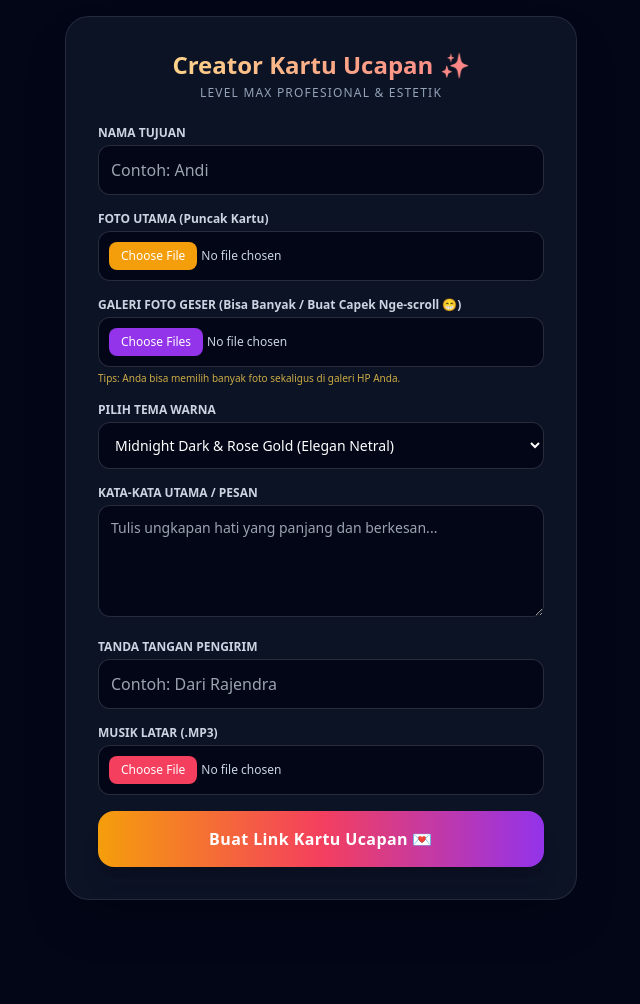
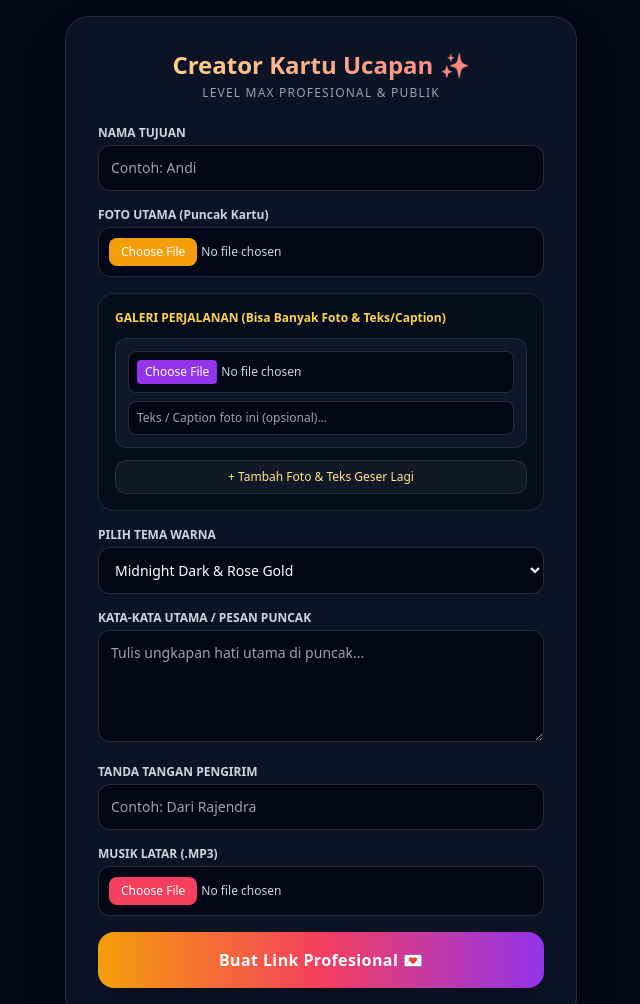
Before and after one commit to Miken025/untuk-mu, a website: page index.html in a window 1280 px wide. Shown: the top 1004 px of the page, without its empty margins (319-959 px from the left). Before the commit the page ends 916 px from the top, so only its background shows below. Drawn offline with nearby package versions, Linux system fonts and the light colour scheme; some packages are replaced by stand-ins of ours; a script that the page names is missing.

Commit message:
Update index.html

```diff
--- a/index.html
+++ b/index.html
@@ -10,12 +10,12 @@
 <body class="bg-slate-950 text-slate-100 flex items-center justify-center min-h-screen p-4 font-sans">
     <div class="bg-slate-900/80 backdrop-blur-xl border border-white/10 p-6 md:p-8 rounded-3xl shadow-2xl w-full max-w-lg">
         <h1 class="text-2xl font-bold text-center mb-1 text-transparent bg-clip-text bg-gradient-to-r from-amber-200 to-rose-400">Creator Kartu Ucapan ✨</h1>
-        <p class="text-center text-slate-400 text-xs mb-6 uppercase tracking-widest">Level Max Profesional & Estetik</p>
+        <p class="text-center text-slate-400 text-xs mb-6 uppercase tracking-widest">Level Max Profesional & Publik</p>
 
         <form id="formUcapan" class="space-y-4">
             <div>
                 <label class="block text-xs font-bold text-slate-300 mb-1">NAMA TUJUAN</label>
-                <input type="text" id="nama" class="w-full bg-slate-950 border border-white/15 rounded-xl p-3 text-white focus:outline-none focus:border-amber-400" placeholder="Contoh: Andi" required>
+                <input type="text" id="nama" class="w-full bg-slate-950 border border-white/15 rounded-xl p-3 text-white focus:outline-none focus:border-amber-400 text-sm" placeholder="Contoh: Andi" required>
             </div>
 
             <div>
@@ -23,30 +23,38 @@
                 <input type="file" id="fotoUtama" accept="image/*" class="w-full bg-slate-950 border border-white/15 rounded-xl p-2.5 text-xs text-slate-300 file:bg-amber-500 file:text-white file:border-0 file:rounded-lg file:px-3 file:py-1.5" required>
             </div>
 
-            <div>
-                <label class="block text-xs font-bold text-slate-300 mb-1">GALERI FOTO GESER (Bisa Banyak / Buat Capek Nge-scroll 😁)</label>
-                <input type="file" id="fotoGaleri" accept="image/*" multiple class="w-full bg-slate-950 border border-white/15 rounded-xl p-2.5 text-xs text-slate-300 file:bg-purple-600 file:text-white file:border-0 file:rounded-lg file:px-3 file:py-1.5">
-                <p class="text-[10px] text-amber-300/80 mt-1">Tips: Anda bisa memilih banyak foto sekaligus di galeri HP Anda.</p>
+            <!-- CONTAINER GALERI FOTO & TEKS PANJANG (BIKIN CAPEK NGE-GESER) -->
+            <div class="bg-slate-950/50 border border-white/10 p-4 rounded-2xl space-y-3">
+                <label class="block text-xs font-bold text-amber-300">GALERI PERJALANAN (Bisa Banyak Foto & Teks/Caption)</label>
+                <div id="wrapperGaleri" class="space-y-3">
+                    <div class="item-galeri bg-slate-900 p-3 rounded-xl border border-white/10 space-y-2">
+                        <input type="file" accept="image/*" class="file-galeri w-full bg-slate-950 border border-white/15 rounded-lg p-2 text-xs text-slate-300 file:bg-purple-600 file:text-white file:border-0 file:rounded file:px-2 file:py-1">
+                        <input type="text" placeholder="Teks / Caption foto ini (opsional)..." class="teks-galeri w-full bg-slate-950 border border-white/15 rounded-lg p-2 text-xs text-white focus:outline-none focus:border-purple-400">
+                    </div>
+                </div>
+                <button type="button" onclick="tambahKotakGaleri()" class="w-full bg-white/5 hover:bg-white/10 border border-white/10 text-xs font-medium py-2 rounded-xl text-amber-200 transition-all">
+                    + Tambah Foto & Teks Geser Lagi
+                </button>
             </div>
 
             <div>
                 <label class="block text-xs font-bold text-slate-300 mb-1">PILIH TEMA WARNA</label>
                 <select id="pilihanTema" class="w-full bg-slate-950 border border-white/15 rounded-xl p-3 text-white focus:outline-none focus:border-amber-400 text-sm">
-                    <option value="midnight">Midnight Dark & Rose Gold (Elegan Netral)</option>
-                    <option value="emerald">Royal Emerald & Gold (Mewah & Maskulin)</option>
-                    <option value="sunset">Sunset Orange & Deep Purple (Romantis Hangat)</option>
-                    <option value="crimson">Crimson Red & Dark (Super Romantis)</option>
+                    <option value="midnight">Midnight Dark & Rose Gold</option>
+                    <option value="emerald">Royal Emerald & Gold</option>
+                    <option value="sunset">Sunset Orange & Deep Purple</option>
+                    <option value="crimson">Crimson Red & Dark</option>
                 </select>
             </div>
 
             <div>
-                <label class="block text-xs font-bold text-slate-300 mb-1">KATA-KATA UTAMA / PESAN</label>
-                <textarea id="pesan" class="w-full bg-slate-950 border border-white/15 rounded-xl p-3 h-28 text-white focus:outline-none focus:border-amber-400 text-sm" placeholder="Tulis ungkapan hati yang panjang dan berkesan..." required></textarea>
+                <label class="block text-xs font-bold text-slate-300 mb-1">KATA-KATA UTAMA / PESAN PUNCAK</label>
+                <textarea id="pesan" class="w-full bg-slate-950 border border-white/15 rounded-xl p-3 h-28 text-white focus:outline-none focus:border-amber-400 text-sm" placeholder="Tulis ungkapan hati utama di puncak..." required></textarea>
             </div>
 
             <div>
                 <label class="block text-xs font-bold text-slate-300 mb-1">TANDA TANGAN PENGIRIM</label>
-                <input type="text" id="ttd" class="w-full bg-slate-950 border border-white/15 rounded-xl p-3 text-white focus:outline-none focus:border-amber-400" placeholder="Contoh: Dari Rajendra" required>
+                <input type="text" id="ttd" class="w-full bg-slate-950 border border-white/15 rounded-xl p-3 text-white focus:outline-none focus:border-amber-400 text-sm" placeholder="Contoh: Dari Rajendra" required>
             </div>
 
             <div>
@@ -55,12 +63,24 @@
             </div>
 
             <button type="submit" class="w-full bg-gradient-to-r from-amber-500 via-rose-500 to-purple-600 text-white font-bold rounded-2xl py-4 mt-2 shadow-xl hover:opacity-95 active:scale-95 transition-all tracking-wide">
-                Buat Link Kartu Ucapan 💌
+                Buat Link Profesional 💌
             </button>
         </form>
     </div>
 
     <script>
+        function tambahKotakGaleri() {
+            const wrapper = document.getElementById('wrapperGaleri');
+            const div = document.createElement('div');
+            div.className = "item-galeri bg-slate-900 p-3 rounded-xl border border-white/10 space-y-2";
+            div.innerHTML = `
+                <div class="flex justify-between items-center"><span class="text-[10px] text-slate-400">Foto & Caption Tambahan</span> <button type="button" onclick="this.parentElement.parentElement.remove()" class="text-rose-400 text-xs">Hapus</button></div>
+                <input type="file" accept="image/*" class="file-galeri w-full bg-slate-950 border border-white/15 rounded-lg p-2 text-xs text-slate-300 file:bg-purple-600 file:text-white file:border-0 file:rounded file:px-2 file:py-1">
+                <input type="text" placeholder="Teks / Caption foto ini (opsional)..." class="teks-galeri w-full bg-slate-950 border border-white/15 rounded-lg p-2 text-xs text-white focus:outline-none focus:border-purple-400">
+            `;
+            wrapper.appendChild(div);
+        }
+
         async function uploadKeVercel(file) {
             const cleanName = file.name.replace(/[^a-zA-Z0-9.-]/g, '');
             const response = await fetch(`/api/upload?filename=${Date.now()}-${cleanName}`, {
@@ -77,7 +97,7 @@
 
             Swal.fire({
                 title: 'Memproses Karya...',
-                html: 'Mengunggah foto dan musik ke server Vercel...',
+                html: 'Mengunggah file ke server aman...',
                 allowOutsideClick: false,
                 didOpen: () => { Swal.showLoading(); }
             });
@@ -85,17 +105,24 @@
             try {
                 const fotoUtamaFile = document.getElementById('fotoUtama').files[0];
                 const musikFile = document.getElementById('musik').files[0];
-                const fileGaleriList = document.getElementById('fotoGaleri').files;
 
-                // Upload Foto Utama & Musik
                 const linkUtama = await uploadKeVercel(fotoUtamaFile);
                 const linkMusik = await uploadKeVercel(musikFile);
 
-                // Upload Banyak Foto Galeri (Looping otomatis)
+                // Ambil semua item galeri & captionnya
+                const itemGaleriList = document.querySelectorAll('.item-galeri');
                 let arrayGaleri = [];
-                for (let i = 0; i < fileGaleriList.length; i++) {
-                    const urlGaleri = await uploadKeVercel(fileGaleriList[i]);
-                    arrayGaleri.push(urlGaleri);
+
+                for (let item of itemGaleriList) {
+                    const fileInput = item.querySelector('.file-galeri');
+                    const textInput = item.querySelector('.teks-galeri');
+                    if (fileInput.files.length > 0) {
+                        const urlFoto = await uploadKeVercel(fileInput.files[0]);
+                        arrayGaleri.push({
+                            url: urlFoto,
+                            caption: textInput.value.trim()
+                        });
+                    }
                 }
 
                 const dataKirim = {
@@ -109,9 +136,13 @@
                 };
 
                 const dataKecil = btoa(encodeURIComponent(JSON.stringify(dataKirim)));
-                const currentUrl = window.location.href.split('index.html')[0];
+                const namaTujuanSlug = document.getElementById('nama').value.trim().toLowerCase().replace(/[^a-z0-9]/g, '');
+
+                const currentUrl = window.location.href.split('index.html')[0].split('?')[0];
                 const baseUrl = currentUrl.endsWith('/') ? currentUrl : currentUrl + '/';
-                const finalLink = baseUrl + "surat.html?d=" + dataKecil;
+
+                // LINK PENDEK PROFESIONAL (Domain + Nama Tujuan + Data)
+                const finalLink = `${baseUrl}surat.html?to=${namaTujuanSlug}&d=${dataKecil}`;
 
                 Swal.fire({
                     icon: 'success',
@@ -131,7 +162,7 @@
 
             } catch (err) {
                 console.error(err);
-                Swal.fire('Error', 'Proses gagal. Pastikan ukuran file tidak melebihi batas server.', 'error');
+                Swal.fire('Error', 'Proses gagal. Periksa ukuran file Anda.', 'error');
             }
         });
     </script>
```
